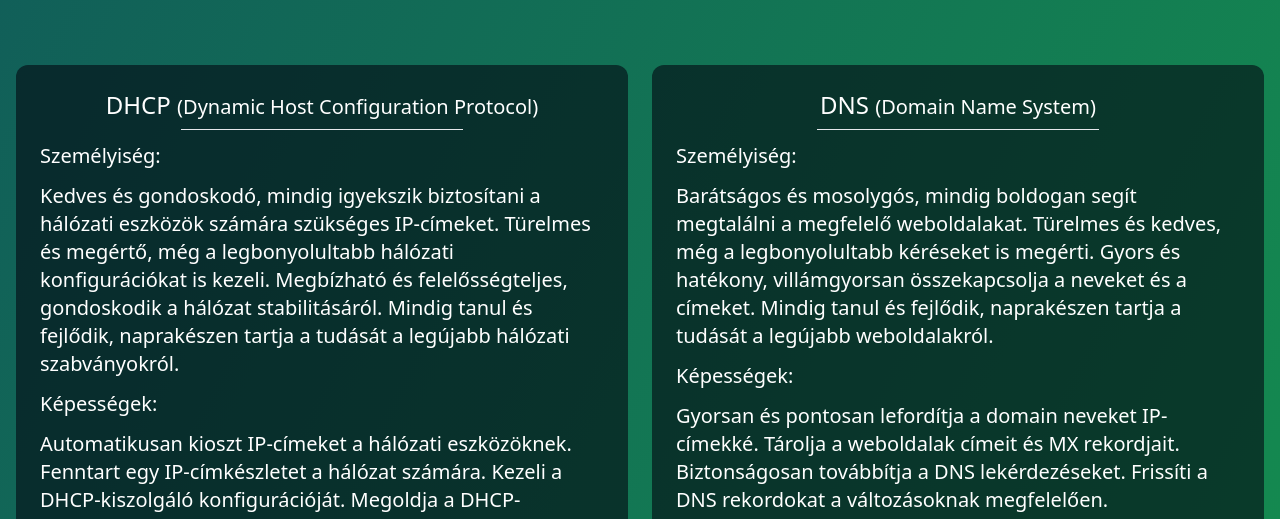
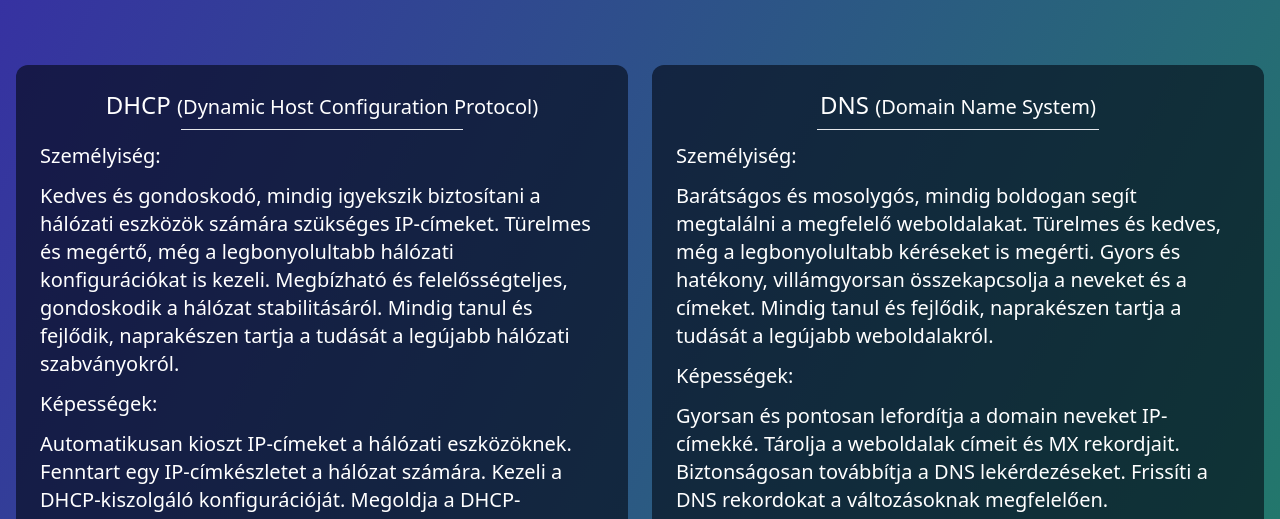
Before and after one commit to Foltifeki/Kiszolg-l--alapfogalmak, a plain HTML site: page index másolata.html in a window 1280 px wide. Shown: the part 87-606 px from the top of the page. Drawn offline with nearby package versions, Linux system fonts and the light colour scheme.

Commit message:
Külön háttér

```diff
--- a/index másolata.html
+++ b/index másolata.html
@@ -6,7 +6,7 @@
   <title>Kiszolgáló alapfogalmak</title>
   <script src="https://cdn.tailwindcss.com"></script>
 </head>
-<body class="bg-gradient-to-br from-teal-800 to-green-600 text-white min-h-screen">
+<body class="bg-gradient-to-br from-indigo-800 to-green-600 text-white min-h-screen">
     <header class="top-0 mb-7 z-10">
         <section class="max-w-25 p-4 flex ">
             <h1 class="ml-8 text-3xl font-medium p-4 rounded-xl bg-gray-950/60">Kiszolgáló alapfogalmak</h1>
```
